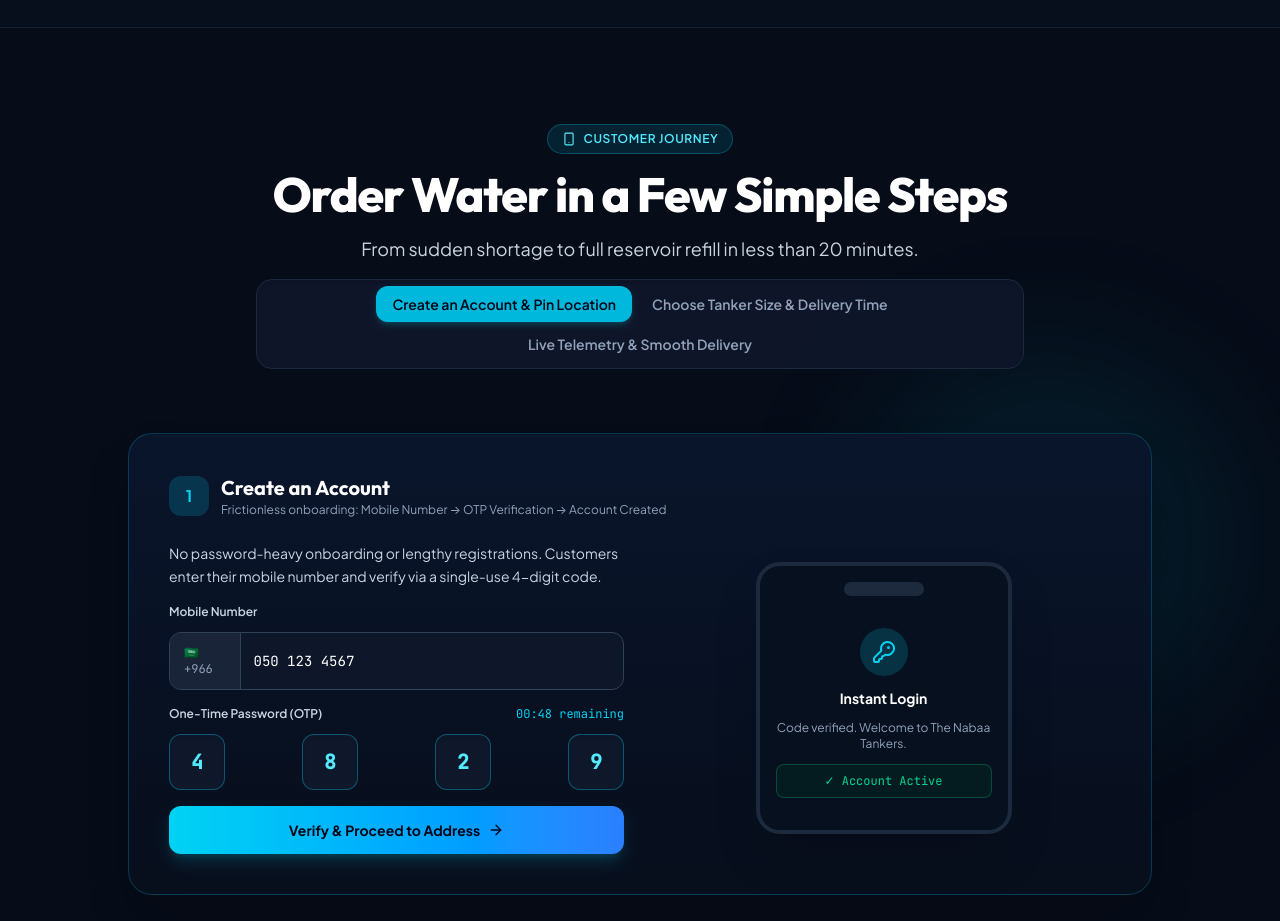
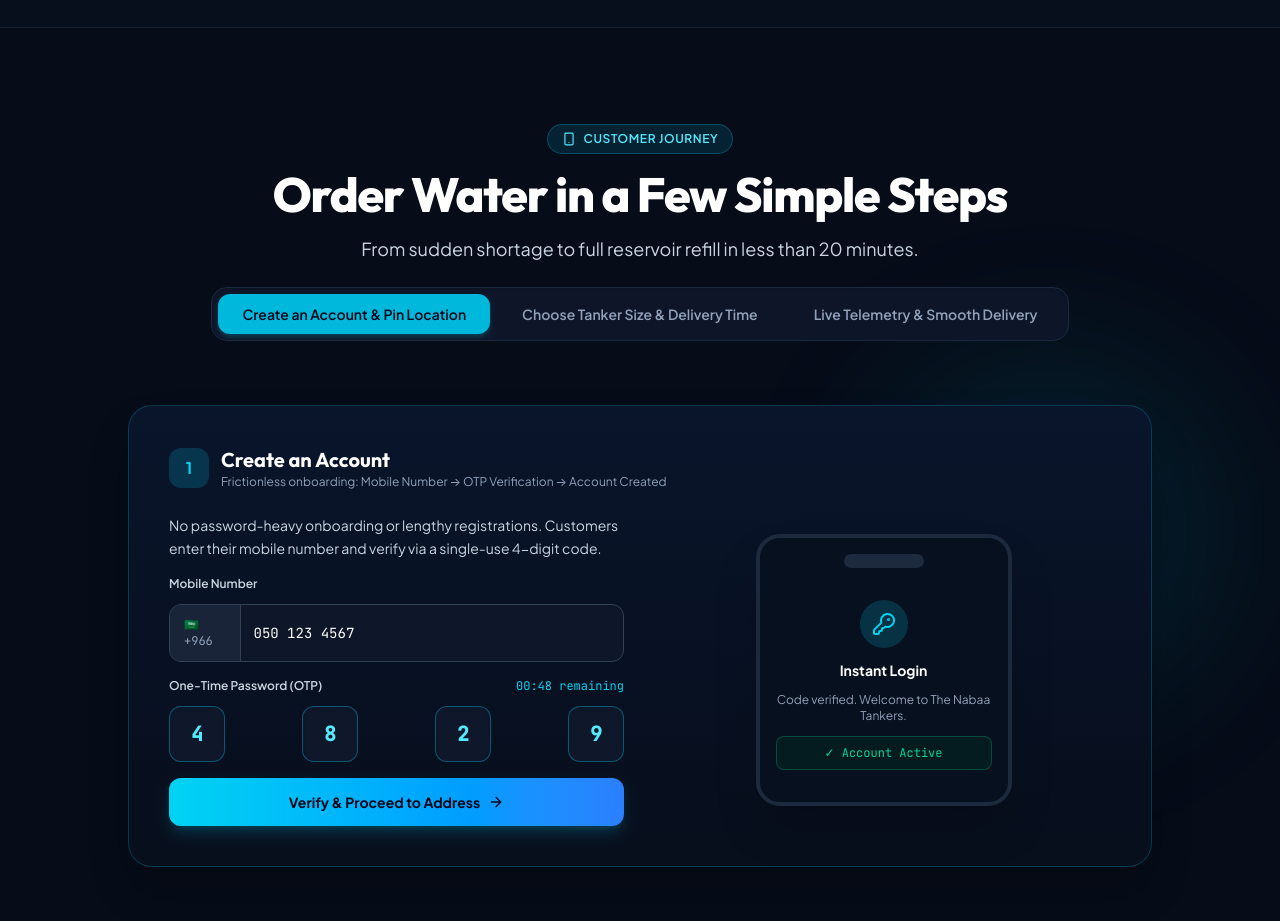
Before and after one commit to NeoTechEra/The-Nabaa-Tankers, a React (Vite) app: page / in a window 1280 px wide. Shown: the part 1900-2821 px from the top of the page. Built offline with nearby package versions, Linux system fonts and the light colour scheme.

Commit message:
style: adjust layout for CustomerExperience section
Increase max-width for section header container and constrain subtitle text width for improved readability.

```diff
--- a/src/components/CustomerExperience.tsx
+++ b/src/components/CustomerExperience.tsx
@@ -56,7 +56,7 @@ export const CustomerExperience: React.FC<CustomerExperienceProps> = ({ onSelect
       <div className="max-w-7xl mx-auto px-4 sm:px-6 lg:px-8 relative z-10">
 
         {/* Section Header */}
-        <div className="text-center max-w-3xl mx-auto space-y-4 mb-16">
+        <div className="text-center max-w-5xl mx-auto space-y-4 mb-16">
           <div className="inline-flex items-center gap-2 px-3.5 py-1.5 rounded-full bg-cyan-950/60 border border-cyan-500/30 text-cyan-300 text-xs font-semibold uppercase tracking-wider">
             <Smartphone className="w-3.5 h-3.5" />
             <span>{t.customerExperience.tag}</span>
@@ -64,17 +64,18 @@ export const CustomerExperience: React.FC<CustomerExperienceProps> = ({ onSelect
           <h2 className="text-3xl sm:text-4xl lg:text-5xl font-extrabold text-white font-display tracking-tight">
             {t.customerExperience.title}
           </h2>
-          <p className="text-slate-300 text-base sm:text-lg leading-relaxed">
+          <p className="text-slate-300 text-base sm:text-lg leading-relaxed max-w-3xl mx-auto">
             {t.customerExperience.subtitle}
           </p>
 
-          {/* Interactive Step Switcher */}
-          <div className="inline-flex p-1.5 rounded-2xl bg-slate-900/90 border border-slate-800 shadow-inner flex-wrap justify-center gap-1">
+          {/* Interactive Step Switcher - strictly formatted in one line with extended width */}
+          <div className="pt-2 flex justify-center w-full">
+            <div className="inline-flex items-center p-1.5 rounded-2xl bg-slate-900/90 border border-slate-800 shadow-inner max-w-full overflow-x-auto no-scrollbar gap-1.5 sm:gap-2">
               <button
                 onClick={() => setActiveStep(1)}
-              className={`px-4 py-2 rounded-xl text-xs sm:text-sm font-semibold transition-all cursor-pointer ${
+                className={`px-4 sm:px-6 py-2.5 rounded-xl text-xs sm:text-sm font-semibold transition-all cursor-pointer whitespace-nowrap shrink-0 ${
                   activeStep === 1
-                  ? 'bg-cyan-500 text-slate-950 shadow-md shadow-cyan-500/20'
+                    ? 'bg-cyan-500 text-slate-950 shadow-md shadow-cyan-500/20 font-bold'
                     : 'text-slate-400 hover:text-white'
                 }`}
               >
@@ -82,9 +83,9 @@ export const CustomerExperience: React.FC<CustomerExperienceProps> = ({ onSelect
               </button>
               <button
                 onClick={() => setActiveStep(2)}
-              className={`px-4 py-2 rounded-xl text-xs sm:text-sm font-semibold transition-all cursor-pointer ${
+                className={`px-4 sm:px-6 py-2.5 rounded-xl text-xs sm:text-sm font-semibold transition-all cursor-pointer whitespace-nowrap shrink-0 ${
                   activeStep === 2
-                  ? 'bg-cyan-500 text-slate-950 shadow-md shadow-cyan-500/20'
+                    ? 'bg-cyan-500 text-slate-950 shadow-md shadow-cyan-500/20 font-bold'
                     : 'text-slate-400 hover:text-white'
                 }`}
               >
@@ -92,14 +93,15 @@ export const CustomerExperience: React.FC<CustomerExperienceProps> = ({ onSelect
               </button>
               <button
                 onClick={() => setActiveStep(3)}
-              className={`px-4 py-2 rounded-xl text-xs sm:text-sm font-semibold transition-all cursor-pointer ${
+                className={`px-4 sm:px-6 py-2.5 rounded-xl text-xs sm:text-sm font-semibold transition-all cursor-pointer whitespace-nowrap shrink-0 ${
                   activeStep === 3
-                  ? 'bg-cyan-500 text-slate-950 shadow-md shadow-cyan-500/20'
+                    ? 'bg-cyan-500 text-slate-950 shadow-md shadow-cyan-500/20 font-bold'
                     : 'text-slate-400 hover:text-white'
                 }`}
               >
                 {t.customerExperience.steps.step3.title}
               </button>
+            </div>
           </div>
         </div>
 
```
Lines whose indentation alone changed are shown as unchanged.
